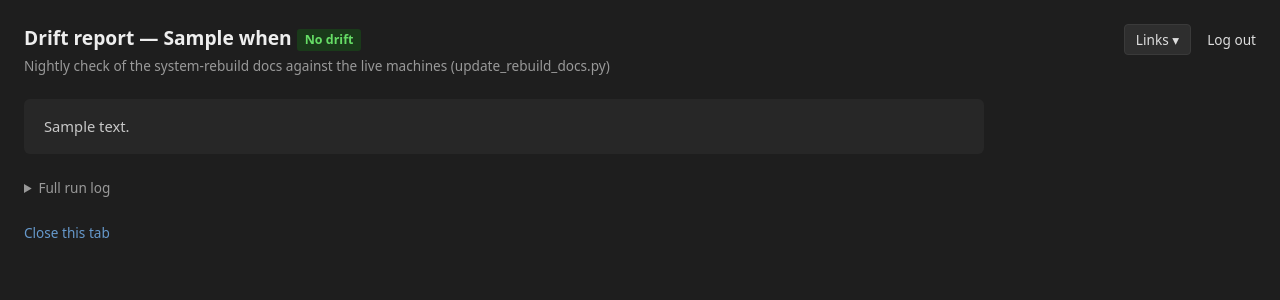
After one commit to cholten99/daves-server-dashboard, a Flask app: template app/templates/drift_detail.html in a window 1280 px wide. The commit adds this page. Shown: the top 300 px of the page. Run offline with Flask 3, Linux system fonts and the light colour scheme; the template is opened without the code that fills it: most values are stand-ins (such as "Sample title", 1, 10 or a date in 2020).

Commit message:
System page: last 7 days of system drift reports
New section between Security audit and Scheduled Jobs listing each
update_rebuild_docs.py run (logs/*-rebuild-docs.log) with a status --
No drift / Docs updated / Action needed (n) / Failed -- and the first
action item or summary line. Each run links to /drift/<run_id>, which
renders the run's final summary (small built-in Markdown renderer that
escapes everything first; no new dependency) plus the full log in a
collapsed block. Run IDs are validated against the timestamp format.

Co-Authored-By: Claude Opus 5.5 <noreply@anthropic.com>

```diff
--- a/app/app.py
+++ b/app/app.py
@@ -15,6 +15,7 @@ from collections import Counter
 from datetime import datetime, timedelta
 from html.parser import HTMLParser
 
+from markupsafe import Markup
 from flask import (Flask, request, redirect, url_for, render_template, jsonify,
                    send_file, session)
 
@@ -636,6 +637,114 @@ def _cron_schedule_human(schedule):
         if hour.isdigit() and minute.isdigit():
             return f'Daily at {int(hour):02d}:{int(minute):02d}'
     return schedule
+
+
+# ── System drift reports ──────────────────────────────────────────────────────
+# server-scripts/update_rebuild_docs.py (cron 06:15) has Claude re-check the
+# system-rebuild docs against the live machines, fix what's drifted, and end
+# its log with "[final summary] ## Summary ... ## Action needed ...". Each run
+# writes logs/<run_id>-rebuild-docs.log; a run with no final summary failed.
+
+DRIFT_DAYS = 7
+DRIFT_LOG_SUFFIX = '-rebuild-docs.log'
+DRIFT_RUN_ID_RE = re.compile(r'^\d{4}-\d{2}-\d{2}T\d{2}-\d{2}-\d{2}$')
+DRIFT_SUMMARY_MARKER = '[final summary] '
+
+
+def _md_to_html(text):
+    """Just enough Markdown for the summaries Claude writes: '#' headings,
+    nested '-' bullets, **bold** and `code`. Every line is HTML-escaped
+    before any markup is added, so nothing in a log can inject HTML."""
+    def inline(s):
+        s = html_lib.escape(s)
+        s = re.sub(r'`([^`]+)`', r'<code>\1</code>', s)
+        return re.sub(r'\*\*(.+?)\*\*', r'<strong>\1</strong>', s)
+    out, depth = [], 0
+    for line in text.splitlines():
+        m = re.match(r'^(\s*)[-*] (.*)$', line)
+        if m:
+            level = len(m.group(1)) // 2 + 1
+            while depth < level:
+                out.append('<ul>')
+                depth += 1
+            while depth > level:
+                out.append('</ul>')
+                depth -= 1
+            out.append(f'<li>{inline(m.group(2))}</li>')
+            continue
+        while depth:
+            out.append('</ul>')
+            depth -= 1
+        h = re.match(r'^#+\s*(.*)$', line)
+        if h:
+            out.append(f'<h3>{inline(h.group(1))}</h3>')
+        elif line.strip():
+            out.append(f'<p>{inline(line)}</p>')
+    out.extend(['</ul>'] * depth)
+    return Markup(''.join(out))
+
+
+def _parse_drift_log(path):
+    run_id = os.path.basename(path)[:-len(DRIFT_LOG_SUFFIX)]
+    try:
+        text = open(path, errors='replace').read()
+    except OSError:
+        return None
+    started = datetime.strptime(run_id, '%Y-%m-%dT%H-%M-%S')
+    report = {'run_id': run_id, 'started': started, 'when': started.strftime('%Y-%m-%d %H:%M'), 'log': text}
+    idx = text.find(DRIFT_SUMMARY_MARKER)
+    if idx < 0:
+        last = next((l for l in reversed(text.splitlines()) if l.strip()), 'No output')
+        report.update(status='failed', summary='', actions=[], headline=last)
+        return report
+    summary = text[idx + len(DRIFT_SUMMARY_MARKER):].strip()
+    # "## Action needed" bullets, minus the "- None" placeholder.
+    actions, in_actions = [], False
+    for line in summary.splitlines():
+        if line.startswith('#'):
+            in_actions = 'action needed' in line.lower()
+        elif in_actions and line.startswith('- ') and line[2:].strip().lower() != 'none':
+            actions.append(line[2:].strip())
+    bullets = [l[2:].strip() for l in summary.splitlines() if l.startswith('- ')]
+    if summary.startswith('API Error') or not bullets:
+        # Claude's own error text lands in the summary slot when the run died.
+        report.update(status='failed', summary=summary, actions=[], headline=summary.splitlines()[0])
+        return report
+    if actions:
+        status, headline = 'action', actions[0]
+    elif re.search(r'\bCommitted as\b', summary):
+        status, headline = 'updated', bullets[0]
+    else:
+        status, headline = 'ok', bullets[0]
+    report.update(status=status, summary=summary, actions=actions,
+                  headline=re.sub(r'[*`]', '', headline))
+    return report
+
+
+def get_drift_reports(days=DRIFT_DAYS):
+    """Light rows for the System page table, newest first."""
+    cutoff = datetime.now() - timedelta(days=days)
+    rows = []
+    for path in glob.glob(os.path.join(BACKUP_LOGS_DIR, '*' + DRIFT_LOG_SUFFIX)):
+        run_id = os.path.basename(path)[:-len(DRIFT_LOG_SUFFIX)]
+        if not DRIFT_RUN_ID_RE.match(run_id):
+            continue
+        r = _parse_drift_log(path)
+        if r and r['started'] >= cutoff:
+            rows.append(dict({k: r[k] for k in ('run_id', 'when', 'status', 'headline')}, action_count=len(r['actions'])))
+    return sorted(rows, key=lambda r: r['run_id'], reverse=True)
+
+
+def get_drift_report_detail(run_id):
+    if not DRIFT_RUN_ID_RE.match(run_id):
+        return None
+    path = os.path.join(BACKUP_LOGS_DIR, run_id + DRIFT_LOG_SUFFIX)
+    if not os.path.isfile(path):
+        return None
+    r = _parse_drift_log(path)
+    if r:
+        r['summary_html'] = _md_to_html(r['summary']) if r['summary'] else ''
+    return r
 
 
 # Human descriptions for known cron commands, matched by substring against
@@ -1254,6 +1363,7 @@ def build_dashboard():
 def build_system():
     return {
         'security': get_security_findings(),
+        'drift': get_drift_reports(),
         'cron_jobs': get_cron_jobs() + get_systemd_timers() + get_cc_routines(),
         'processes': get_running_processes(),
     }
@@ -1572,6 +1682,16 @@ def security_detail(when):
     return render_template('security_detail.html', not_found=False, **detail)
 
 
+@app.route('/drift/<run_id>')
+def drift_detail(run_id):
+    if not authed():
+        return redirect(url_for('login'))
+    detail = get_drift_report_detail(run_id)
+    if detail is None:
+        return render_template('drift_detail.html', run_id=run_id, not_found=True), 404
+    return render_template('drift_detail.html', not_found=False, **detail)
+
+
 def _backup_night_options(action):
     """[(value, label)] for the 'when' drop-down: the live backup, then each
     earlier kept night."""
--- /dev/null
+++ b/app/templates/drift_detail.html
@@ -0,0 +1,63 @@
+{% import '_nav.html' as nav %}
+<!DOCTYPE html>
+<html lang="en">
+<head>
+  <meta charset="UTF-8">
+  <meta name="viewport" content="width=device-width, initial-scale=1.0">
+  <title>Drift report — {{ when or run_id }}</title>
+  <style>
+    *, *::before, *::after { box-sizing: border-box; margin: 0; padding: 0; }
+    body { font-family: system-ui, sans-serif; background: #1e1e1e; color: #c8c8c8; padding: 1.5rem; }
+    h1 { font-size: 1.2rem; color: #eee; margin-bottom: .3rem; }
+    .sub { color: #999; font-size: .85rem; margin-bottom: 1.5rem; }
+    .badge { display: inline-block; padding: .15rem .5rem; border-radius: 3px; font-size: .78rem; font-weight: 600; vertical-align: middle; }
+    .badge-ok      { background: #1a3a1a; color: #6d6; }
+    .badge-active  { background: #1a2a3e; color: #69c; }
+    .badge-warning { background: #2a2a1a; color: #ca6; }
+    .badge.fail    { background: #3a1a1a; color: #e55; }
+    .report { background: #272727; border-radius: 6px; padding: 1rem 1.25rem; max-width: 60rem; line-height: 1.55; font-size: .92rem; }
+    .report h3 { font-size: .85rem; color: #ddd; text-transform: uppercase; letter-spacing: .08em; margin: 1rem 0 .5rem; }
+    .report h3:first-child { margin-top: 0; }
+    .report ul { padding-left: 1.3rem; margin: .25rem 0; }
+    .report li { margin: .2rem 0; }
+    .report p { margin: .4rem 0; }
+    .report code { background: #1e1e1e; padding: .05rem .3rem; border-radius: 3px; font-size: .85em; overflow-wrap: anywhere; }
+    .report strong { color: #eee; }
+    details { margin-top: 1.5rem; max-width: 60rem; }
+    summary { cursor: pointer; color: #999; font-size: .85rem; }
+    pre { background: #272727; border-radius: 6px; padding: 1rem; margin-top: .5rem; font-size: .78rem; white-space: pre-wrap; overflow-wrap: anywhere; color: #bbb; }
+    a.back { color: #69c; text-decoration: none; font-size: .85rem; }
+    a.back:hover { color: #9cf; }
+  </style>
+  {{ nav.css() }}
+</head>
+<body>
+  {{ nav.menu() }}
+  {% if not_found %}
+  <h1>Drift report — {{ run_id }}</h1>
+  <p class="sub">This run's log isn't available. Logs are kept for 30 days.</p>
+  {% else %}
+  <h1>Drift report — {{ when }}
+    {% if status == 'failed' %}<span class="badge fail">Failed</span>
+    {% elif status == 'action' %}<span class="badge badge-warning">Action needed ({{ actions|length }})</span>
+    {% elif status == 'updated' %}<span class="badge badge-active">Docs updated</span>
+    {% else %}<span class="badge badge-ok">No drift</span>{% endif %}
+  </h1>
+  <p class="sub">Nightly check of the system-rebuild docs against the live machines (update_rebuild_docs.py)</p>
+
+  {% if summary_html %}
+  <div class="report">{{ summary_html }}</div>
+  {% else %}
+  <div class="report"><p>The run didn't finish, so there's no report. Last output:</p><p><code>{{ headline }}</code></p></div>
+  {% endif %}
+
+  <details>
+    <summary>Full run log</summary>
+    <pre>{{ log }}</pre>
+  </details>
+  {% endif %}
+
+  <p style="margin-top:1.5rem"><a class="back" href="javascript:window.close()">Close this tab</a></p>
+{{ nav.js() }}
+</body>
+</html>
```
Also changed, not shown: app/templates/system.html (+26 -0 lines).
